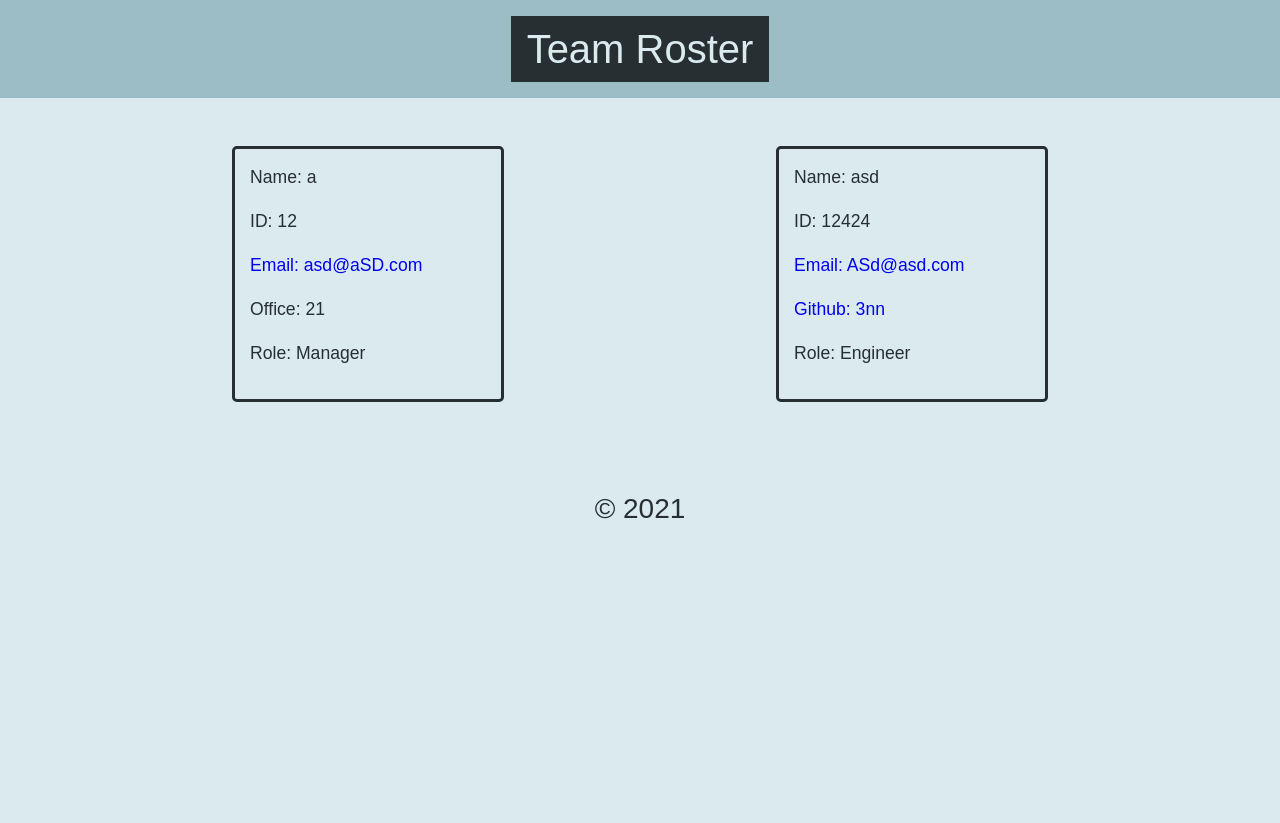
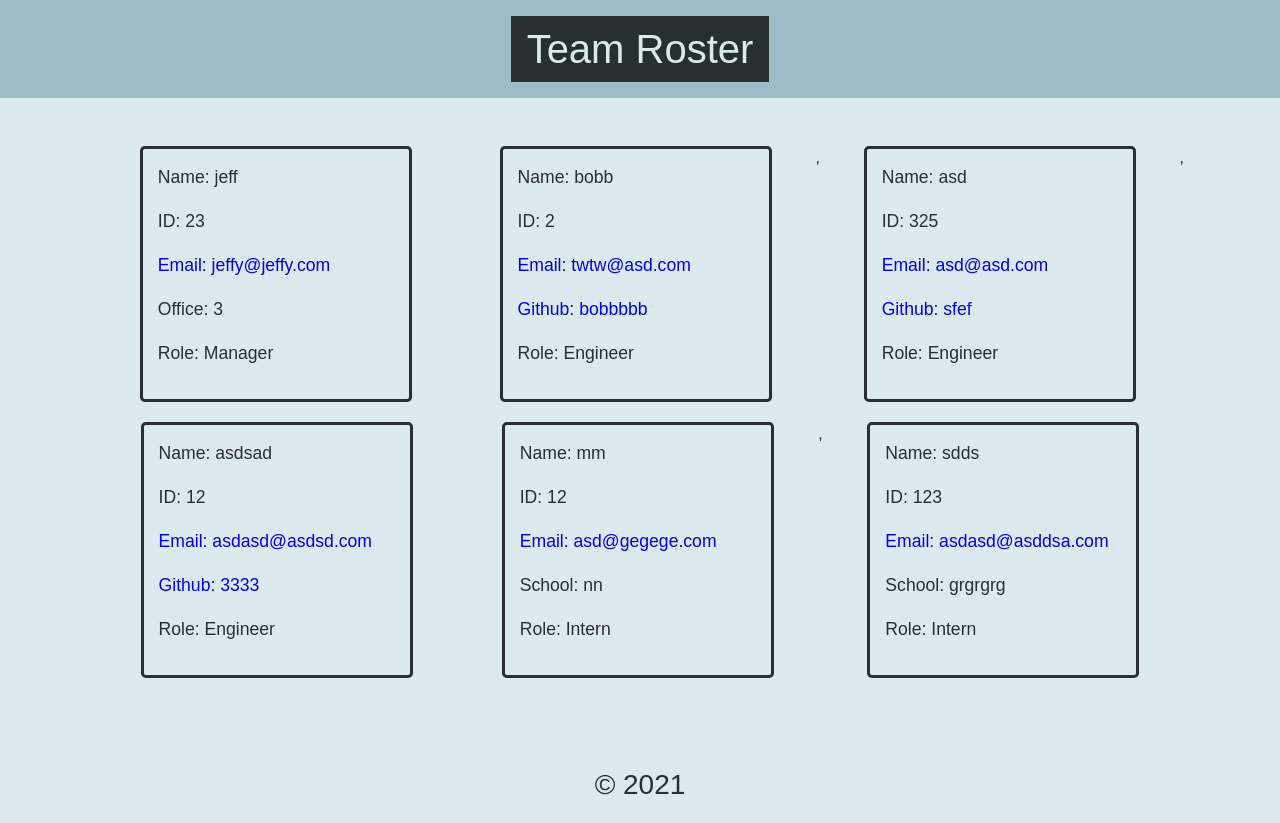
Before and after one commit to liaof/challenge-10, a website: page dist/index.html in a window 1280 px wide. Before the commit the page ends 800 px from the top, so only its background shows below. Drawn offline with Linux system fonts and the light colour scheme.

Commit message:
update readme 1

```diff
--- a/dist/index.html
+++ b/dist/index.html
@@ -24,22 +24,54 @@
 
 
                 <div class = "card w-25 mx-auto my-50 py-30">
-                    <p>Name: a</p>
-                    <p>ID: 12</p>
-                    <p><a href = 'mailto:asd@aSD.com'>Email: asd@aSD.com</a></h2>
-                    <p>Office: 21</p>
+                    <p>Name: jeff</p>
+                    <p>ID: 23</p>
+                    <p><a href = 'mailto:jeffy@jeffy.com'>Email: jeffy@jeffy.com</a></h2>
+                    <p>Office: 3</p>
                     <p>Role: Manager</p>
                 </div>
 
 
                 <div class = "card w-25 mx-auto my-50 py-30">
+                    <p>Name: bobb</p>
+                    <p>ID: 2</p>
+                    <p><a href = 'mailto:twtw@asd.com'>Email: twtw@asd.com</a></h2>
+                    <p><a href = 'https://github.com/bobbbbb'>Github: bobbbbb</a></p>
+                    <p>Role: Engineer</p>
+                </div>
+                ,
+                <div class = "card w-25 mx-auto my-50 py-30">
                     <p>Name: asd</p>
-                    <p>ID: 12424</p>
-                    <p><a href = 'mailto:ASd@asd.com'>Email: ASd@asd.com</a></h2>
-                    <p><a href = 'https://github.com/3nn'>Github: 3nn</a></p>
+                    <p>ID: 325</p>
+                    <p><a href = 'mailto:asd@asd.com'>Email: asd@asd.com</a></h2>
+                    <p><a href = 'https://github.com/sfef'>Github: sfef</a></p>
+                    <p>Role: Engineer</p>
+                </div>
+                ,
+                <div class = "card w-25 mx-auto my-50 py-30">
+                    <p>Name: asdsad</p>
+                    <p>ID: 12</p>
+                    <p><a href = 'mailto:asdasd@asdsd.com'>Email: asdasd@asdsd.com</a></h2>
+                    <p><a href = 'https://github.com/3333'>Github: 3333</a></p>
                     <p>Role: Engineer</p>
                 </div>
 
+
+                <div class = "card w-25 mx-auto my-50 py-30">
+                    <p>Name: mm</p>
+                    <p>ID: 12</p>
+                    <p><a href = 'mailto:asd@gegege.com'>Email: asd@gegege.com</a></h2>
+                    <p>School: nn</p>
+                    <p>Role: Intern</p>
+                </div>
+            ,
+                <div class = "card w-25 mx-auto my-50 py-30">
+                    <p>Name: sdds</p>
+                    <p>ID: 123</p>
+                    <p><a href = 'mailto:asdasd@asddsa.com'>Email: asdasd@asddsa.com</a></h2>
+                    <p>School: grgrgrg</p>
+                    <p>Role: Intern</p>
+                </div>
 
 
             </div>
```
Also changed, not shown: README.md, htmlcomplete.jpg (added).
